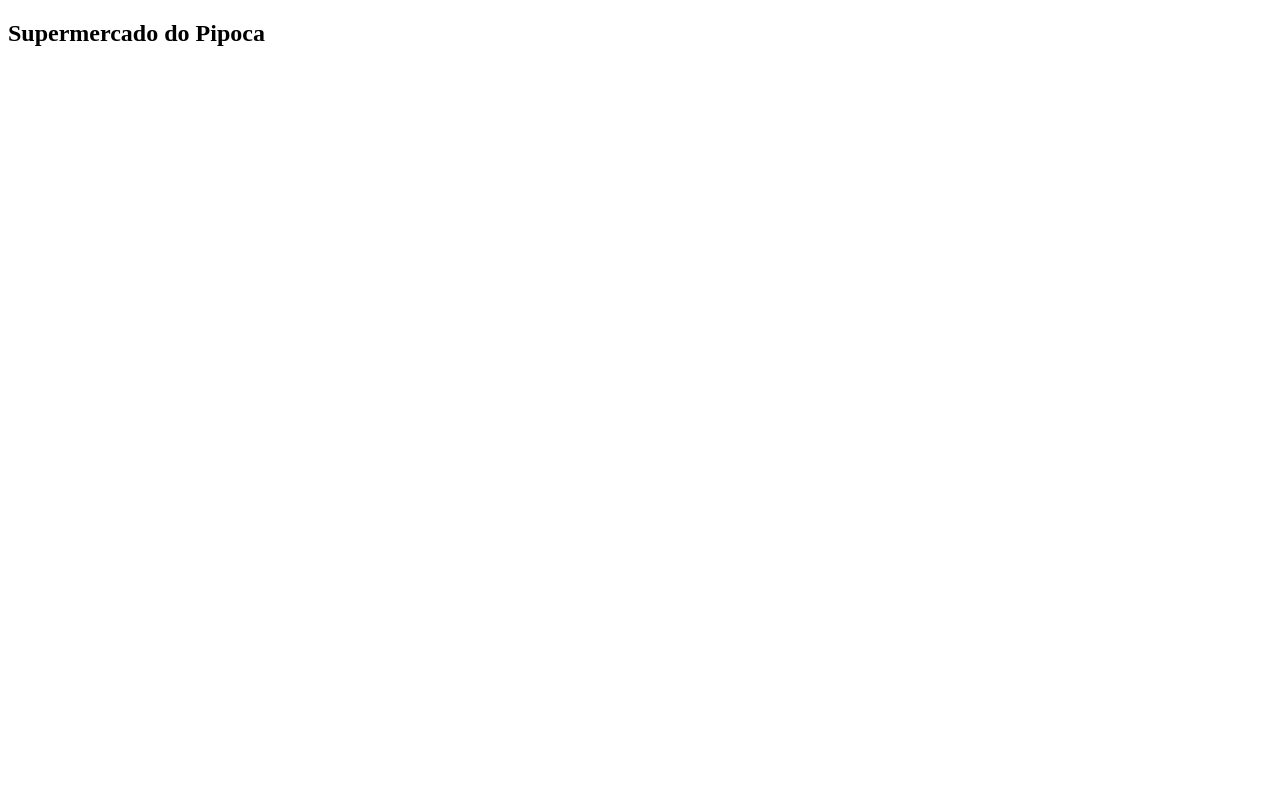
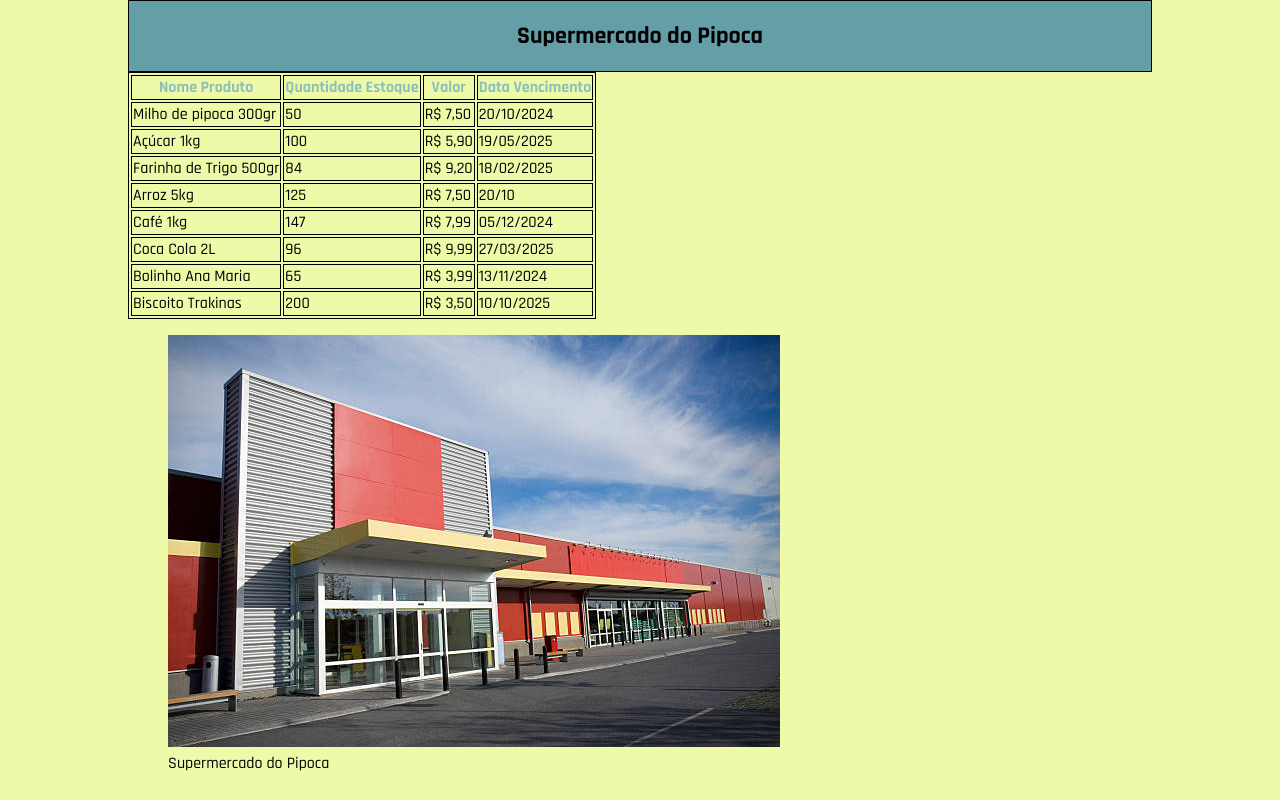
Before and after one commit to Nick-Almeida/DEV_WEBIOS_2024, a plain HTML site: page CSS/CSS04-Visuais/CSS04-ExercicioCasa/index.html in a window 1280 px wide. Drawn offline with Linux system fonts and the light colour scheme.

Commit message:
Exercicio de Casa da Aula 4

```diff
--- a/CSS/CSS04-Visuais/CSS04-ExercicioCasa/index.html
+++ b/CSS/CSS04-Visuais/CSS04-ExercicioCasa/index.html
@@ -3,6 +3,10 @@
 <head>
     <meta charset="UTF-8">
     <meta name="viewport" content="width=device-width, initial-scale=1.0">
+    <link rel="preconnect" href="https://fonts.googleapis.com">
+    <link rel="preconnect" href="https://fonts.gstatic.com" crossorigin>
+    <link href="https://fonts.googleapis.com/css2?family=Rajdhani:wght@300;400;500;600;700&display=swap" rel="stylesheet">
+    <link rel="stylesheet" href="./style.css">
     <title>Pipoca's Supermarket</title>
 </head>
 <body>
@@ -15,15 +19,76 @@
     <table>
         <thead>
             <tr>
-
+                <th>Nome Produto</th>
+                <th>Quantidade Estoque</th>
+                <th>Valor</th>
+                <th>Data Vencimento</th>
             </tr>
         </thead>
 
+        <tbody>
+            <tr>
+                <td>Milho de pipoca 300gr</td>
+                <td> 50</td>
+                <td>R&dollar; 7,50</td>
+                <td>20/10/2024</td>
+            </tr>
 
+            <tr>
+                <td>Açúcar 1kg</td>
+                <td>100</td>
+                <td>R&dollar; 5,90</td>
+                <td>19/05/2025</td>
+            </tr>
 
+            <tr>
+                <td>Farinha de Trigo 500gr</td>
+                <td>84</td>
+                <td>R&dollar; 9,20</td>
+                <td>18/02/2025</td>
+            </tr>
 
+            <tr>
+                <td>Arroz 5kg</td>
+                <td>125</td>
+                <td>R&dollar; 7,50</td>
+                <td>20/10</td>
+            </tr>
 
+            <tr>
+                <td>Café 1kg</td>
+                <td>147</td>
+                <td>R&dollar; 7,99</td>
+                <td>05/12/2024</td>
+            </tr>
 
+            <tr>
+                <td>Coca Cola 2L</td>
+                <td>96</td>
+                <td>R&dollar; 9,99</td>
+                <td>27/03/2025</td>
+            </tr>
+
+            <tr>
+                <td>Bolinho Ana Maria</td>
+                <td>65</td>
+                <td>R&dollar; 3,99</td>
+                <td>13/11/2024</td>
+            </tr>
+
+            <tr>
+                <td>Biscoito Trakinas</td>
+                <td>200</td>
+                <td>R&dollar; 3,50</td>
+                <td>10/10/2025</td>
+            </tr>
+        </tbody>
     </table>
+
+    <figure>
+        <img src="./Supermercado_Pipoca.jpg" alt="">
+        <figcaption>Supermercado do Pipoca</figcaption>
+    </figure>
+
 </body>
 </html>
--- a/CSS/CSS04-Visuais/CSS04-ExercicioCasa/style.css
+++ b/CSS/CSS04-Visuais/CSS04-ExercicioCasa/style.css
@@ -0,0 +1,23 @@
+body{
+    font-family: "Rajdhani", system-ui;
+    font-weight: 500;
+    font-style: normal;
+    margin: auto auto;
+    width: 80%;
+    background-color:#eefaa8;
+}
+
+header{
+    background-color:#649ea7;
+    text-align: center;
+    border: 1px #000000 solid;
+}
+
+table,th, td{
+    border: 1px #000000 solid;
+}
+
+th{
+    color:#8fbfb9;
+    font-weight: bold;
+}
```
Also changed, not shown: CSS/CSS04-Visuais/CSS04-ExercicioCasa/Supermercado_Pipoca.jpg (added).
